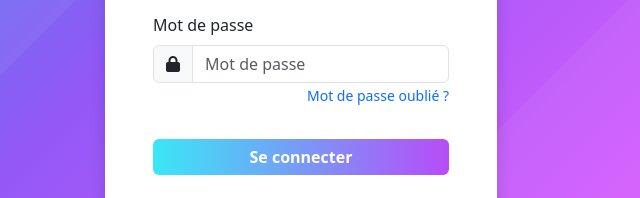
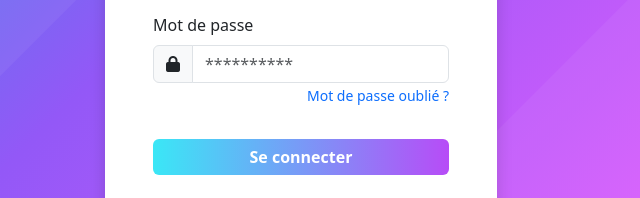
Before and after one commit to Thierry-Manantsoa/Loharano, an Electron app: page frontend/login.html in a window 1000 px wide. Shown: the part 349-547 px from the top of the page, 199-839 px from the left. Drawn offline with nearby package versions, Linux system fonts and the light colour scheme.

Commit message:
changemment placeholder

```diff
--- a/frontend/login.html
+++ b/frontend/login.html
@@ -24,15 +24,13 @@
           <label class="form-label">Mot de passe</label>
           <div class="input-group">
             <span class="input-group-text"><i class="fa fa-lock"></i></span>
-            <input type="password" class="form-control" placeholder="Mot de passe">
+            <input type="password" class="form-control" placeholder="**********">
           </div>
           <div class="text-end">
             <a class="small text-decoration-none">Mot de passe oublié ?</a>
           </div>
         </div>
-
         <button type="submit" class="btn btn-gradient w-100 mt-3">Se connecter</button>
-
       </form>
     </div>
   </div>
```
